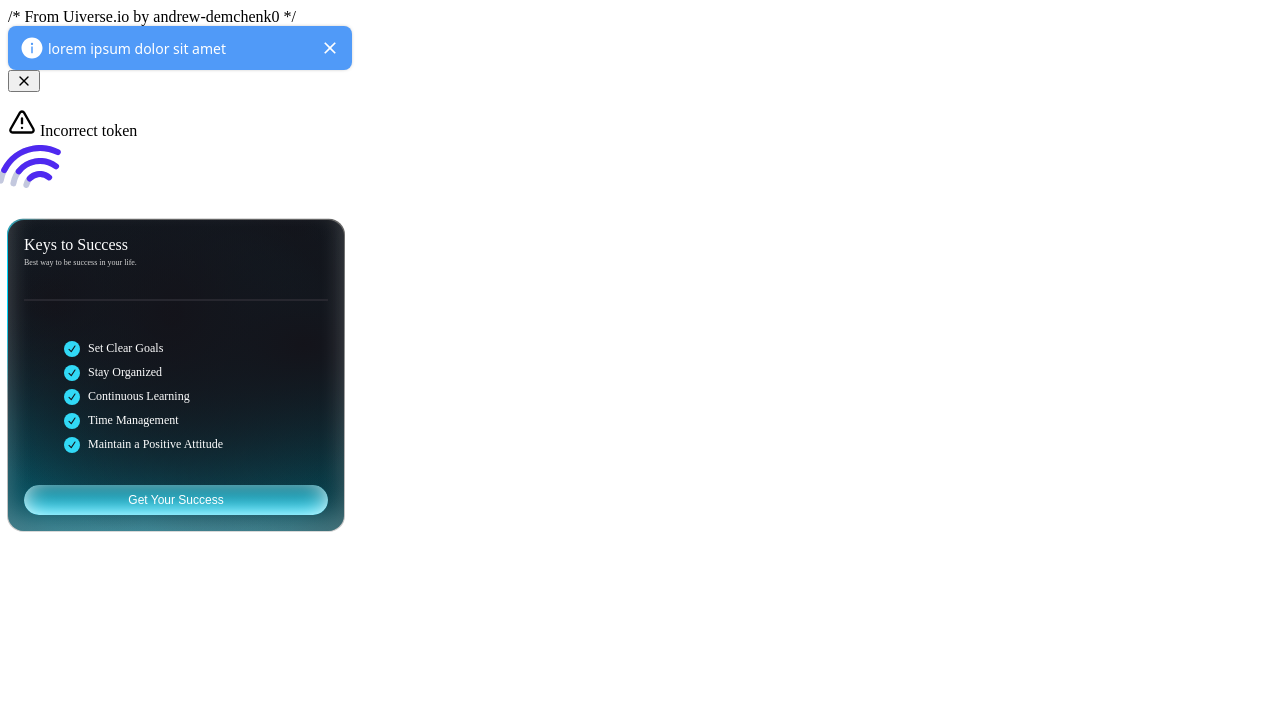
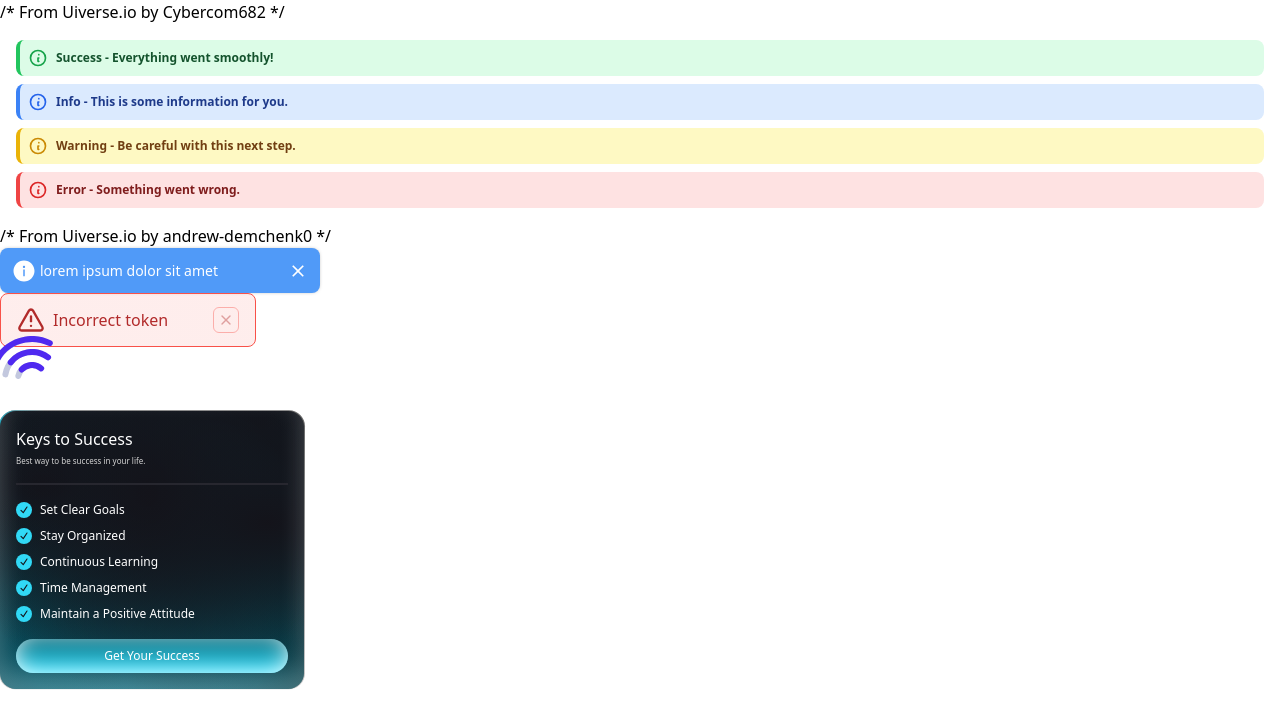
Before and after one commit to kokorocks/private-worker, a plain HTML site: page index.html in a window 1280 px wide. Drawn offline with nearby package versions, Linux system fonts and the light colour scheme.

Commit message:
Update index.html

```diff
--- a/index.html
+++ b/index.html
@@ -1,3 +1,97 @@
+/* From Uiverse.io by Cybercom682 */
+ <script src="https://cdn.tailwindcss.com"></script>
+<div class="space-y-2 p-4">
+  <div
+    role="alert"
+    class="bg-green-100 dark:bg-green-900 border-l-4 border-green-500 dark:border-green-700 text-green-900 dark:text-green-100 p-2 rounded-lg flex items-center transition duration-300 ease-in-out hover:bg-green-200 dark:hover:bg-green-800 transform hover:scale-105"
+  >
+    <svg
+      stroke="currentColor"
+      viewBox="0 0 24 24"
+      fill="none"
+      class="h-5 w-5 flex-shrink-0 mr-2 text-green-600"
+      xmlns="http://www.w3.org/2000/svg"
+    >
+      <path
+        d="M13 16h-1v-4h1m0-4h.01M21 12a9 9 0 11-18 0 9 9 0 0118 0z"
+        stroke-width="2"
+        stroke-linejoin="round"
+        stroke-linecap="round"
+      ></path>
+    </svg>
+    <p class="text-xs font-semibold">Success - Everything went smoothly!</p>
+  </div>
+
+  <div
+    role="alert"
+    class="bg-blue-100 dark:bg-blue-900 border-l-4 border-blue-500 dark:border-blue-700 text-blue-900 dark:text-blue-100 p-2 rounded-lg flex items-center transition duration-300 ease-in-out hover:bg-blue-200 dark:hover:bg-blue-800 transform hover:scale-105"
+  >
+    <svg
+      stroke="currentColor"
+      viewBox="0 0 24 24"
+      fill="none"
+      class="h-5 w-5 flex-shrink-0 mr-2 text-blue-600"
+      xmlns="http://www.w3.org/2000/svg"
+    >
+      <path
+        d="M13 16h-1v-4h1m0-4h.01M21 12a9 9 0 11-18 0 9 9 0 0118 0z"
+        stroke-width="2"
+        stroke-linejoin="round"
+        stroke-linecap="round"
+      ></path>
+    </svg>
+    <p class="text-xs font-semibold">
+      Info - This is some information for you.
+    </p>
+  </div>
+
+  <div
+    role="alert"
+    class="bg-yellow-100 dark:bg-yellow-900 border-l-4 border-yellow-500 dark:border-yellow-700 text-yellow-900 dark:text-yellow-100 p-2 rounded-lg flex items-center transition duration-300 ease-in-out hover:bg-yellow-200 dark:hover:bg-yellow-800 transform hover:scale-105"
+  >
+    <svg
+      stroke="currentColor"
+      viewBox="0 0 24 24"
+      fill="none"
+      class="h-5 w-5 flex-shrink-0 mr-2 text-yellow-600"
+      xmlns="http://www.w3.org/2000/svg"
+    >
+      <path
+        d="M13 16h-1v-4h1m0-4h.01M21 12a9 9 0 11-18 0 9 9 0 0118 0z"
+        stroke-width="2"
+        stroke-linejoin="round"
+        stroke-linecap="round"
+      ></path>
+    </svg>
+    <p class="text-xs font-semibold">
+      Warning - Be careful with this next step.
+    </p>
+  </div>
+
+  <div
+    role="alert"
+    class="bg-red-100 dark:bg-red-900 border-l-4 border-red-500 dark:border-red-700 text-red-900 dark:text-red-100 p-2 rounded-lg flex items-center transition duration-300 ease-in-out hover:bg-red-200 dark:hover:bg-red-800 transform hover:scale-105"
+  >
+    <svg
+      stroke="currentColor"
+      viewBox="0 0 24 24"
+      fill="none"
+      class="h-5 w-5 flex-shrink-0 mr-2 text-red-600"
+      xmlns="http://www.w3.org/2000/svg"
+    >
+      <path
+        d="M13 16h-1v-4h1m0-4h.01M21 12a9 9 0 11-18 0 9 9 0 0118 0z"
+        stroke-width="2"
+        stroke-linejoin="round"
+        stroke-linecap="round"
+      ></path>
+    </svg>
+    <p class="text-xs font-semibold">Error - Something went wrong.</p>
+  </div>
+</div>
+
+<!------------------------------------------------------->
+
 <style>.info {
   font-family: system-ui, -apple-system, BlinkMacSystemFont, 'Segoe UI', Roboto, Oxygen, Ubuntu, Cantarell, 'Open Sans', 'Helvetica Neue', sans-serif;
   width: 320px;
```
